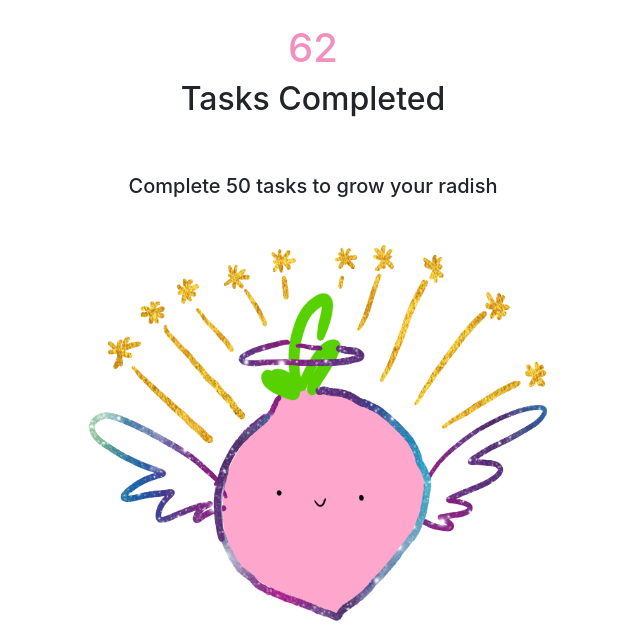
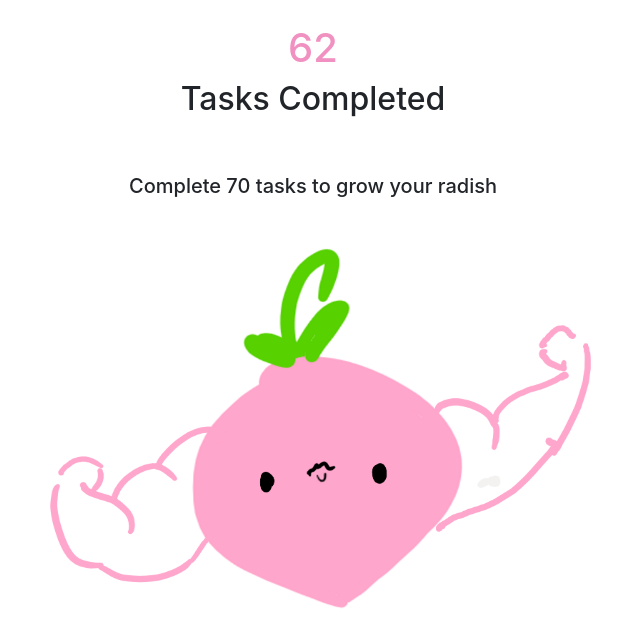
Before and after one commit to zhucaroline18/Python-Website, a Flask app: page /track in a window 1280 px wide. Shown: the part 81-710 px from the top of the page, without its empty margins (327-967 px from the left). Run offline with Flask 2, Linux system fonts and the light colour scheme; a user stored in the database is signed in; some libraries are stand-ins or nearby versions.

Commit message:
add to track progress

```diff
--- a/website/templates/trackProgress.html
+++ b/website/templates/trackProgress.html
@@ -6,70 +6,70 @@
     <h2 align = "center">Tasks Completed</h2>
     <br/>
     <br/>
-    {% if (user.amount_completed<1) %}
+    {% if (user.amount_completed<10) %}
         <h5 align = "center">Complete 10 tasks to grow your radish</h5>
         <br/>
         <div align = "center">
             <img src="./static/stage1.png" width = "400" height = "400" class = "center">
         </div>
 
-    {% elif (user.amount_completed<2) %}
+    {% elif (user.amount_completed<20) %}
         <h5 align = "center">Complete 20 tasks to grow your radish</h5>
         <br/>
         <div align = "center">
             <img src="./static/stage2.png" width = "400" height = "400" class = "center">
         </div>
 
-    {% elif (user.amount_completed<3) %}
+    {% elif (user.amount_completed<30) %}
         <h5 align = "center">Complete 30 tasks to grow your radish</h5>
         <br/>
         <div align = "center">
             <img src="./static/stage3.png" width = "400" height = "400" class = "center">
         </div>
-    {% elif (user.amount_completed<4) %}
+    {% elif (user.amount_completed<40) %}
         <h5 align = "center">Complete 40 tasks to grow your radish</h5>
         <br/>
         <div align = "center">
             <img src="./static/stage4.png" width = "600" height = "400" class = "center">
         </div>
 
-    {% elif (user.amount_completed<5) %}
+    {% elif (user.amount_completed<50) %}
         <h5 align = "center">Complete 50 tasks to grow your radish</h5>
         <br/>
         <div align = "center">
             <img src="./static/stage5.png" width = "400" height = "400" class = "center">
         </div>
 
-    {% elif (user.amount_completed<6) %}
-        <h5 align = "center">Complete 50 tasks to grow your radish</h5>
+    {% elif (user.amount_completed<60) %}
+        <h5 align = "center">Complete 60 tasks to grow your radish</h5>
         <br/>
         <div align = "center">
             <img src="./static/OfficialRadishLogo.png" width = "400" height = "450" class = "center">
         </div>
 
-    {% elif (user.amount_completed<7) %}
-        <h5 align = "center">Complete 50 tasks to grow your radish</h5>
+    {% elif (user.amount_completed<70) %}
+        <h5 align = "center">Complete 70 tasks to grow your radish</h5>
         <br/>
         <div align = "center">
             <img src="./static/stage7.png" width = "600" height = "400" class = "center">
         </div>
 
-    {% elif (user.amount_completed<8) %}
-        <h5 align = "center">Complete 50 tasks to grow your radish</h5>
+    {% elif (user.amount_completed<80) %}
+        <h5 align = "center">Complete 80 tasks to grow your radish</h5>
         <br/>
         <div align = "center">
             <img src="./static/stage8.png" width = "400" height = "400" class = "center">
         </div>
 
-    {% elif (user.amount_completed<9) %}
-        <h5 align = "center">Complete 50 tasks to grow your radish</h5>
+    {% elif (user.amount_completed<90) %}
+        <h5 align = "center">Complete 90 tasks to grow your radish</h5>
         <br/>
         <div align = "center">
             <img src="./static/stage9.png" width = "500" height = "400" class = "center">
         </div>
 
     {%else%}
-        <h5 align = "center">Complete 50 tasks to grow your radish</h5>
+        <h5 align = "center">Complete 100 tasks to grow your radish</h5>
         <br/>
         <div align = "center">
             <img src="./static/stage10.png" width = "500" height = "400" class = "center">
```
Also changed, not shown: website/database.db, website/static/stage56.PNG (deleted).
